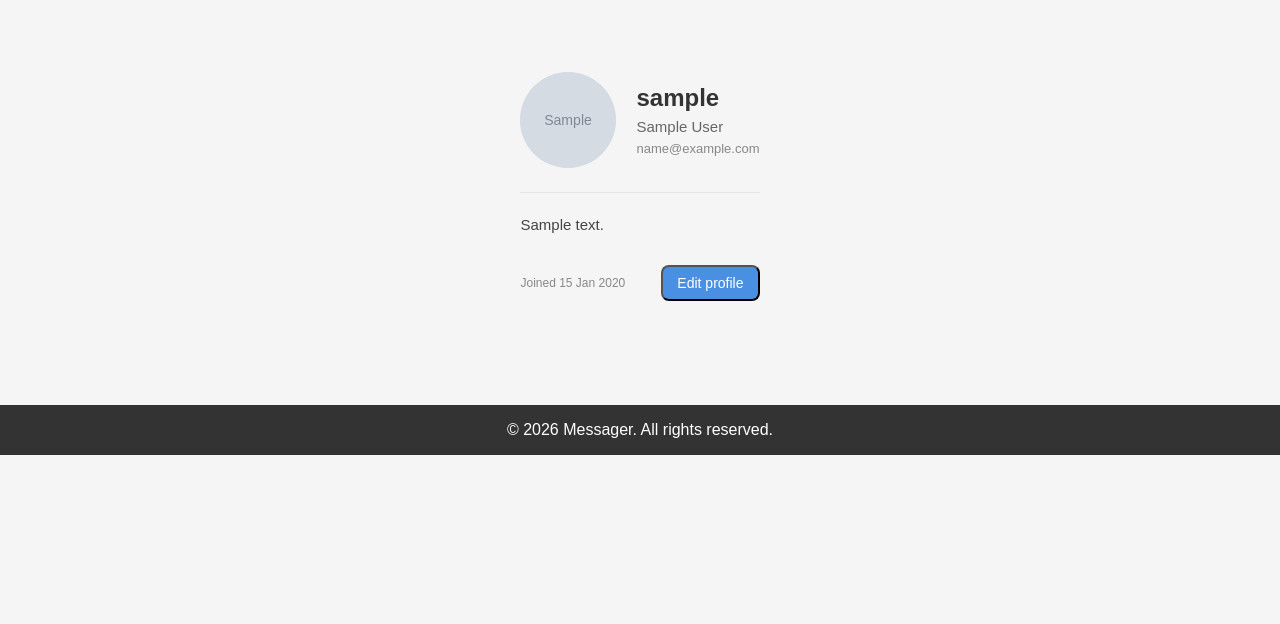
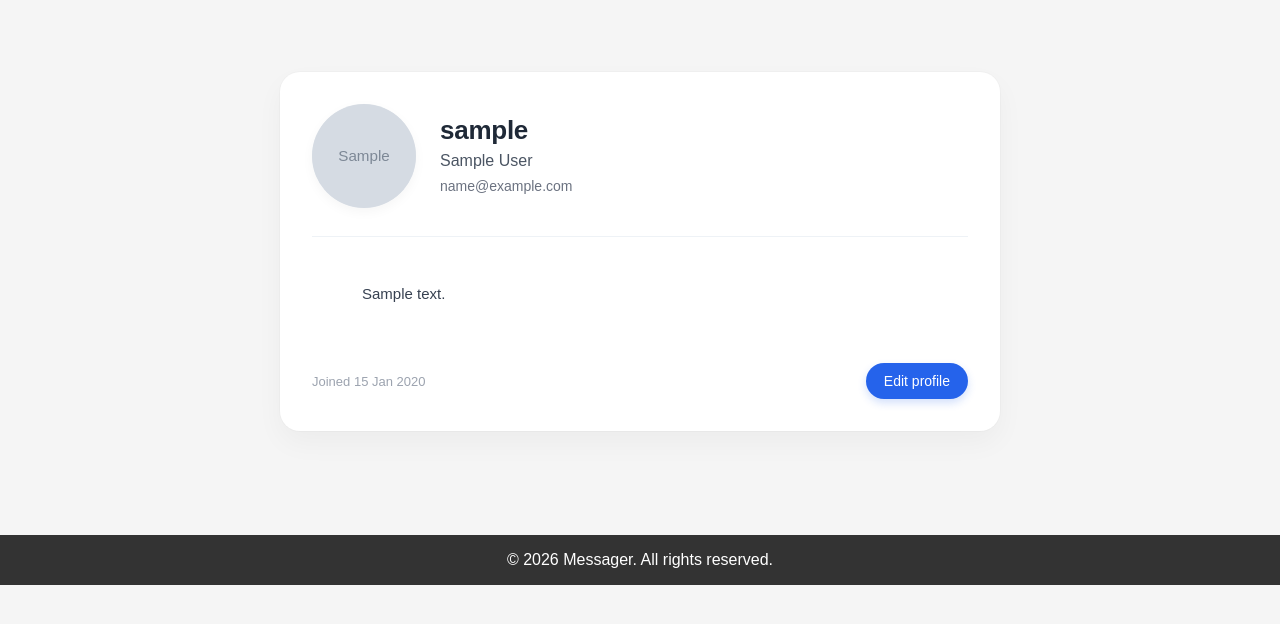
Before and after one commit to Varckin/Jan-Zizka, a Django app: page /profile/ in a window 1280 px wide. Shown: the part 66-690 px from the top of the page. Run offline with Django 5.2, Linux system fonts and the light colour scheme; a user stored in the database is signed in; tables that the repository leaves empty hold one stand-in row (values such as "Sample post"); grey boxes marked "Sample" are stand-in pictures.

Commit message:
Edit profile page. delete htmx.

```diff
--- a/profiles/views.py
+++ b/profiles/views.py
@@ -1,5 +1,5 @@
 from django.contrib.auth.decorators import login_required
-from django.shortcuts import render, get_object_or_404
+from django.shortcuts import render, get_object_or_404, redirect
 from django.contrib import messages
 from profiles.forms import ProfileEditForm
 
@@ -8,11 +8,10 @@ from user_model.models import User
 
 @login_required
 def profile_view(request):
-    if request.headers.get('HX-Request'):
+    if request.headers.get('X-Requested-With') == 'XMLHttpRequest':
         return render(request, "profiles/block_profile.html")
 
     return render(request, "profiles/profile.html")
-
 
 @login_required
 def profile_watch_view(request, username):
@@ -25,10 +24,8 @@ def profile_watch_view(request, username):
         },
     )
 
-
 @login_required
 def profile_edit_view(request):
-
     if request.method == "POST":
         form = ProfileEditForm(request.POST, request.FILES, instance=request.user)
 
@@ -36,13 +33,14 @@ def profile_edit_view(request):
             form.save()
             messages.success(request, "Profile updated")
 
-            return render(
-                request,
-                "profiles/block_profile.html"
-            )
+            if request.headers.get('X-Requested-With') == 'XMLHttpRequest':
+                return render(request, "profiles/block_profile.html")
+            else:
+                return redirect('profile')
     else:
         form = ProfileEditForm(instance=request.user)
 
-    return render(
-        request, "profiles/block_profile_edit.html", {"form": form}
-    )
+    if request.headers.get('X-Requested-With') == 'XMLHttpRequest':
+        return render(request, "profiles/block_profile_edit.html", {"form": form})
+    else:
+        return redirect('profile')
--- a/static/css/profile.css
+++ b/static/css/profile.css
@@ -4,36 +4,55 @@
     padding: 40px 16px;
 }
 
-.profile-card {
+#profile-card {
     width: 100%;
     max-width: 720px;
     background: #ffffff;
-    border-radius: 14px;
-    padding: 28px;
-    box-shadow: 0 8px 24px rgba(0,0,0,0.08);
+    border-radius: 20px;
+    padding: 32px;
+    box-shadow: 0 12px 28px rgba(0, 0, 0, 0.04), 0 0 0 1px rgba(0, 0, 0, 0.02);
+    transition: box-shadow 0.3s ease, opacity 0.25s ease;
+    opacity: 1;
+}
+
+#profile-card.fade-out {
+    opacity: 0;
+    transform: translateY(6px);
+}
+
+#profile-card.fade-in {
+    animation: cardAppear 0.3s ease-out;
+}
+
+@keyframes cardAppear {
+    0% { opacity: 0; transform: translateY(6px); }
+    100% { opacity: 1; transform: translateY(0); }
 }
 
 .profile-header {
     display: flex;
     align-items: center;
-    gap: 20px;
+    gap: 24px;
+    flex-wrap: wrap;
 }
 
 .profile-avatar {
-    width: 96px;
-    height: 96px;
+    width: 104px;
+    height: 104px;
     border-radius: 50%;
     object-fit: cover;
-    background: #eaeaea;
+    background: #f0f2f5;
+    box-shadow: 0 4px 12px rgba(0, 0, 0, 0.04);
 }
 
 .profile-avatar.placeholder {
     display: flex;
     align-items: center;
     justify-content: center;
-    font-size: 36px;
+    font-size: 40px;
     font-weight: 600;
-    color: #777;
+    color: #6b7280;
+    background: linear-gradient(145deg, #f3f4f6, #e5e7eb);
 }
 
 .profile-main {
@@ -43,52 +62,150 @@
 }
 
 .profile-username {
-    font-size: 24px;
-    font-weight: 600;
-    color: #333;
+    font-size: 26px;
+    font-weight: 700;
+    color: #1f2937;
+    letter-spacing: -0.01em;
+    margin: 0;
 }
 
 .profile-name {
-    font-size: 15px;
-    color: #666;
+    font-size: 16px;
+    color: #4b5563;
+    margin: 0;
 }
 
 .profile-email {
-    font-size: 13px;
-    color: #888;
+    font-size: 14px;
+    color: #6b7280;
+    display: inline-block;
+    padding: 2px 0;
 }
 
 .profile-bio {
-    margin-top: 24px;
+    margin-top: 28px;
     padding-top: 20px;
-    border-top: 1px solid #e6e6e6;
+    border-top: 1px solid #eef2f6;
     font-size: 15px;
-    line-height: 1.6;
-    color: #444;
+    line-height: 1.65;
+    color: #374151;
+    white-space: pre-wrap;
 }
 
 .profile-footer {
-    margin-top: 28px;
+    margin-top: 32px;
     display: flex;
     justify-content: space-between;
     align-items: center;
 }
 
 .profile-joined {
-    font-size: 12px;
-    color: #888;
+    font-size: 13px;
+    color: #9ca3af;
 }
 
 .profile-edit-btn {
-    padding: 8px 14px;
-    border-radius: 8px;
-    background: #4a90e2;
-    color: #fff;
-    text-decoration: none;
+    padding: 10px 18px;
+    border-radius: 40px;
+    background: #2563eb;
+    color: white;
+    font-weight: 500;
     font-size: 14px;
-    transition: background 0.2s ease;
+    border: none;
+    cursor: pointer;
+    transition: all 0.2s ease;
+    box-shadow: 0 4px 8px rgba(37, 99, 235, 0.2);
+    display: inline-flex;
+    align-items: center;
+    gap: 6px;
 }
 
 .profile-edit-btn:hover {
-    background: #3a78c2;
+    background: #1d4ed8;
+    box-shadow: 0 6px 12px rgba(37, 99, 235, 0.25);
+    transform: translateY(-1px);
 }
+
+.profile-edit-btn:active {
+    transform: translateY(0);
+    box-shadow: 0 2px 6px rgba(37, 99, 235, 0.2);
+}
+
+.profile-edit-title {
+    font-size: 22px;
+    font-weight: 600;
+    color: #1f2937;
+    margin-top: 0;
+    margin-bottom: 20px;
+}
+
+.profile-form {
+    display: flex;
+    flex-direction: column;
+    gap: 20px;
+    margin-top: 8px;
+}
+
+.form-field {
+    display: flex;
+    flex-direction: column;
+    gap: 6px;
+}
+
+.form-field label {
+    font-weight: 500;
+    font-size: 14px;
+    color: #374151;
+}
+
+.input,
+.textarea,
+.input-file {
+    padding: 12px 14px;
+    border-radius: 14px;
+    border: 1.5px solid #e2e8f0;
+    font-size: 15px;
+    background: #fafbfc;
+    transition: border-color 0.2s, box-shadow 0.2s;
+    font-family: inherit;
+}
+
+.input:focus,
+.textarea:focus {
+    outline: none;
+    border-color: #2563eb;
+    box-shadow: 0 0 0 3px rgba(37, 99, 235, 0.1);
+    background: #ffffff;
+}
+
+.textarea {
+    resize: vertical;
+    min-height: 100px;
+}
+
+.input-file {
+    padding: 10px 12px;
+}
+
+.profile-form-actions {
+    display: flex;
+    gap: 12px;
+    margin-top: 12px;
+}
+
+.profile-cancel-btn {
+    background: #f1f5f9;
+    border-radius: 40px;
+    padding: 10px 18px;
+    border: none;
+    font-weight: 500;
+    font-size: 14px;
+    color: #334155;
+    cursor: pointer;
+    transition: all 0.2s ease;
+}
+
+.profile-cancel-btn:hover {
+    background: #e2e8f0;
+    color: #0f172a;
+}
--- a/templates/profiles/block_profile.html
+++ b/templates/profiles/block_profile.html
@@ -1,7 +1,7 @@
-<div id="profile-card">
+<div id="profile-card" class="fade-in">
     <div class="profile-header">
         {% if user.avatar %}
-            <img src="{{ user.avatar.url }}" class="profile-avatar">
+            <img src="{{ user.avatar.url }}" class="profile-avatar" alt="Avatar">
         {% else %}
             <div class="profile-avatar placeholder">
                 {{ user.username|first|upper }}
@@ -33,13 +33,9 @@
         </span>
 
         <button
-            class="profile-edit-btn"
-            hx-get="{% url 'profile_edit' %}"
-            hx-target="#profile-card"
-            hx-swap="innerHTML"
-        >
+            class="profile-edit-btn js-edit-profile"
+            data-edit-url="{% url 'profile_edit' %}">
             Edit profile
         </button>
-
     </div>
 </div>
--- a/templates/profiles/profile.html
+++ b/templates/profiles/profile.html
@@ -3,8 +3,7 @@
 
 {% block head_extra %}
     <link rel="stylesheet" href="{% static 'css/profile.css' %}">
-    <link rel="stylesheet" href="{% static 'css/profile_edit.css' %}">
-    <script src="https://unpkg.com/htmx.org@2.0.4"></script>
+    <script defer src="{% static 'js/profile.js' %}"></script>
 {% endblock %}
 
 {% block title %}Profile{% endblock %}
@@ -12,7 +11,7 @@
 {% block content %}
 <div class="profile-container">
 
-        {% include "profiles/block_profile.html" %}
+    {% include "profiles/block_profile.html" %}
 
 </div>
 {% endblock %}
--- a/templates/profiles/profile_view.html
+++ b/templates/profiles/profile_view.html
@@ -9,10 +9,10 @@
 
 {% block content %}
 <div class="profile-container">
-    <div id="profile-card">
+    <div id="profile-card" class="fade-in">
         <div class="profile-header">
             {% if profile_user.avatar %}
-                <img src="{{ profile_user.avatar.url }}" class="profile-avatar">
+                <img src="{{ profile_user.avatar.url }}" class="profile-avatar" alt="Avatar">
             {% else %}
                 <div class="profile-avatar placeholder">
                     {{ profile_user.username|first|upper }}
@@ -20,7 +20,7 @@
             {% endif %}
 
             <div class="profile-main">
-                <h1 class="profile-profile_username">{{ profile_user.username }}</h1>
+                <h1 class="profile-username">{{ profile_user.username }}</h1>
 
                 {% if profile_user.first_name or profile_user.last_name %}
                     <p class="profile-name">
```
Also changed, not shown: static/css/profile_edit.css (deleted, +0 -35 lines), static/js/profile.js (added, +133 -0 lines), templates/profiles/block_profile_edit.html (+11 -16 lines).
